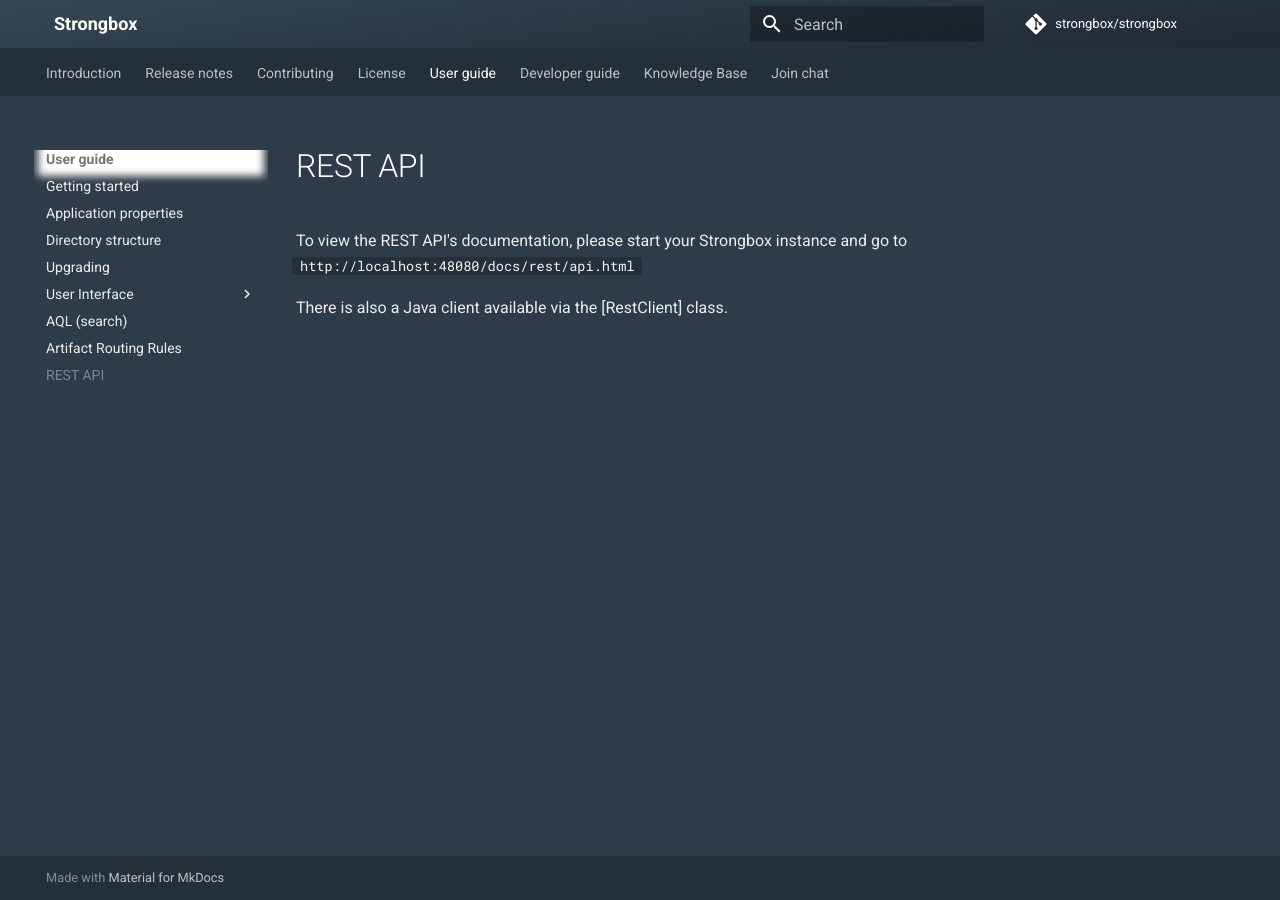
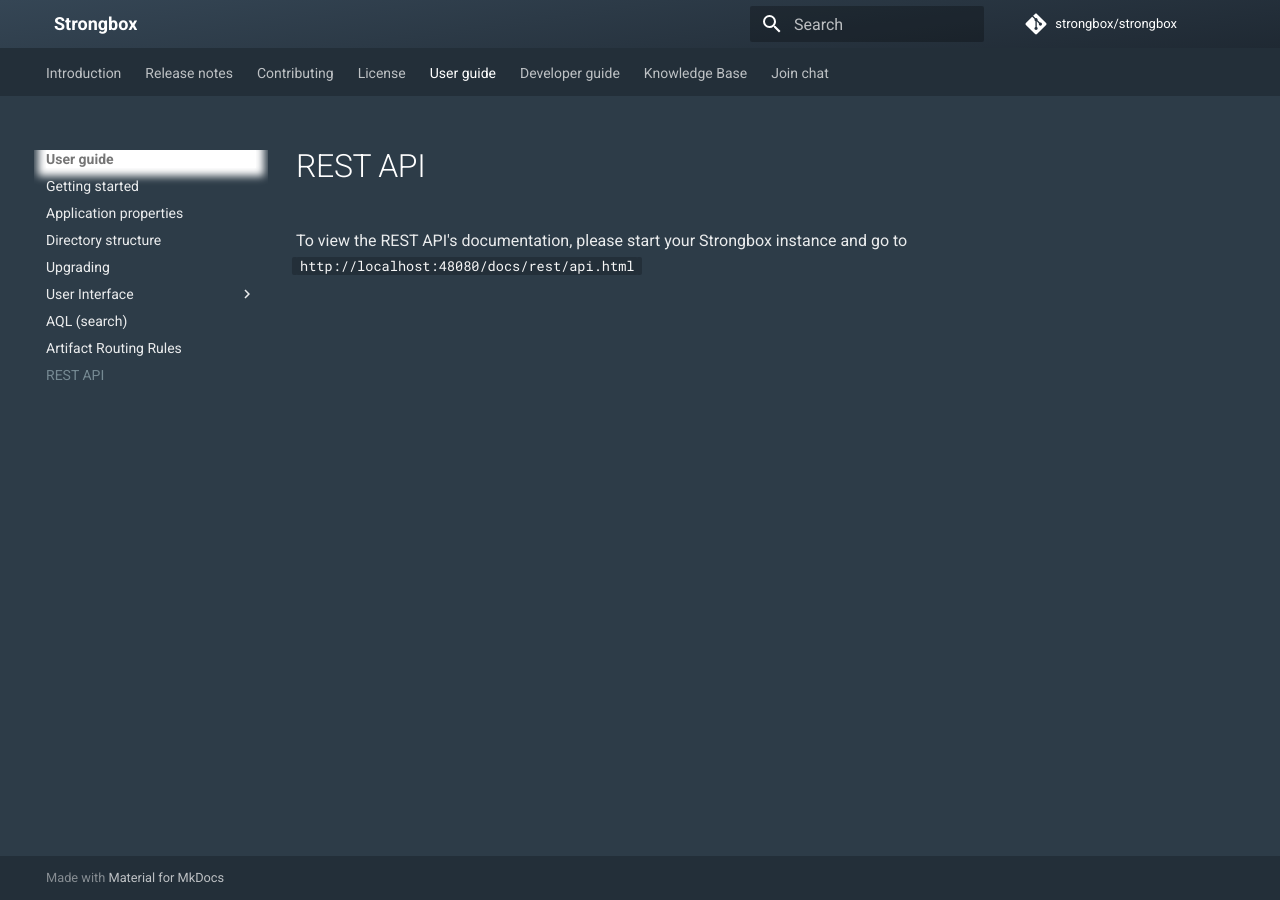
Before and after one commit to strongbox/strongbox-docs, an MkDocs documentation site: the page built from docs/user-guide/rest-api.md, in a window 1280 px wide. Built offline with MkDocs 1.6.1 and Material for MkDocs 9.7.7, drawn with Linux system fonts in a browser that asks for light colours; comment, search, counter and statistics services are not loaded.

Commit message:
Update rest-api.md

```diff
--- a/docs/user-guide/rest-api.md
+++ b/docs/user-guide/rest-api.md
@@ -1,4 +1,2 @@
 
 To view the REST API's documentation, please start your Strongbox instance and go to `http://localhost:48080/docs/rest/api.html`
-
-There is also a Java client available via the [RestClient] class.
```
